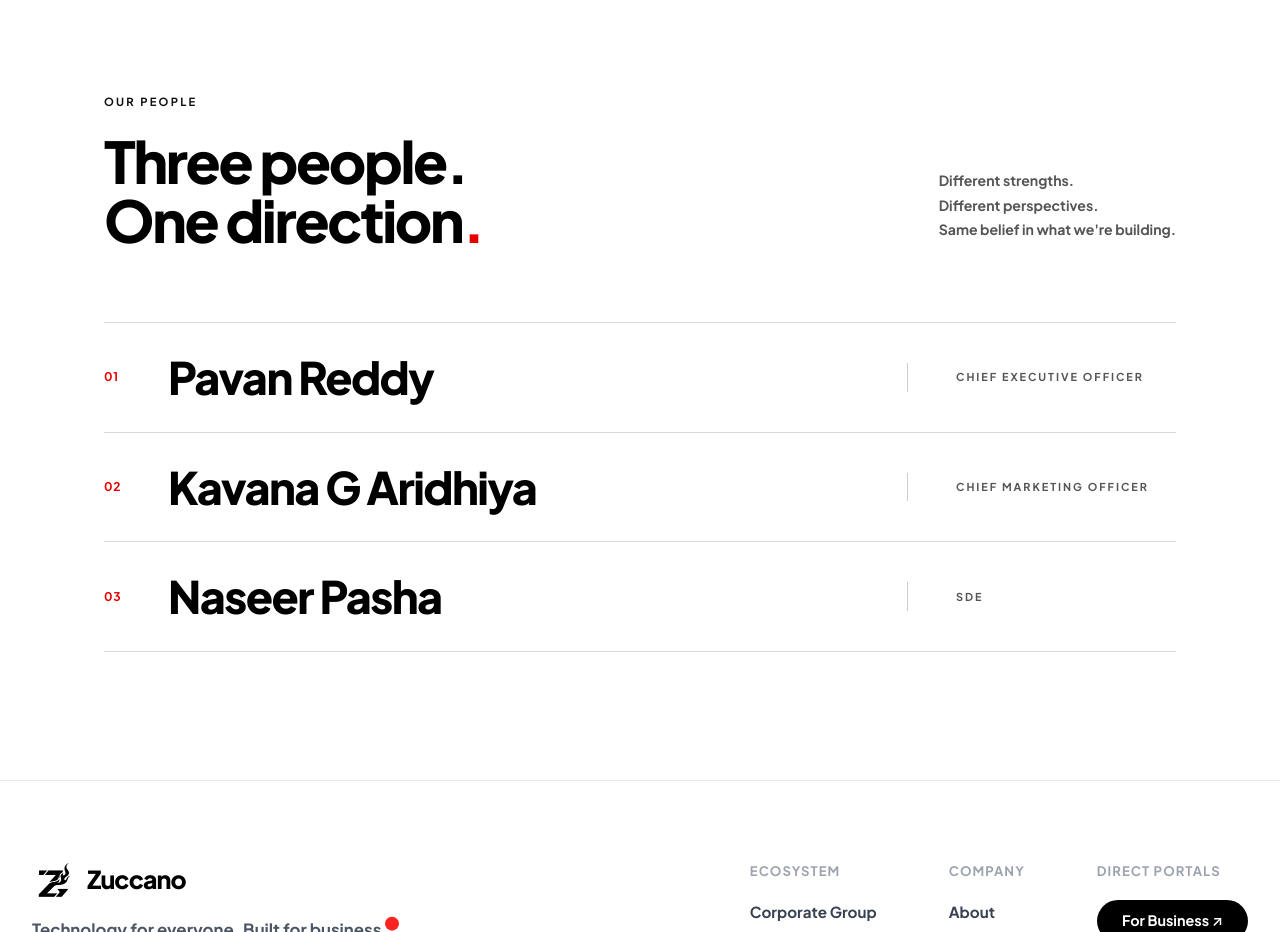
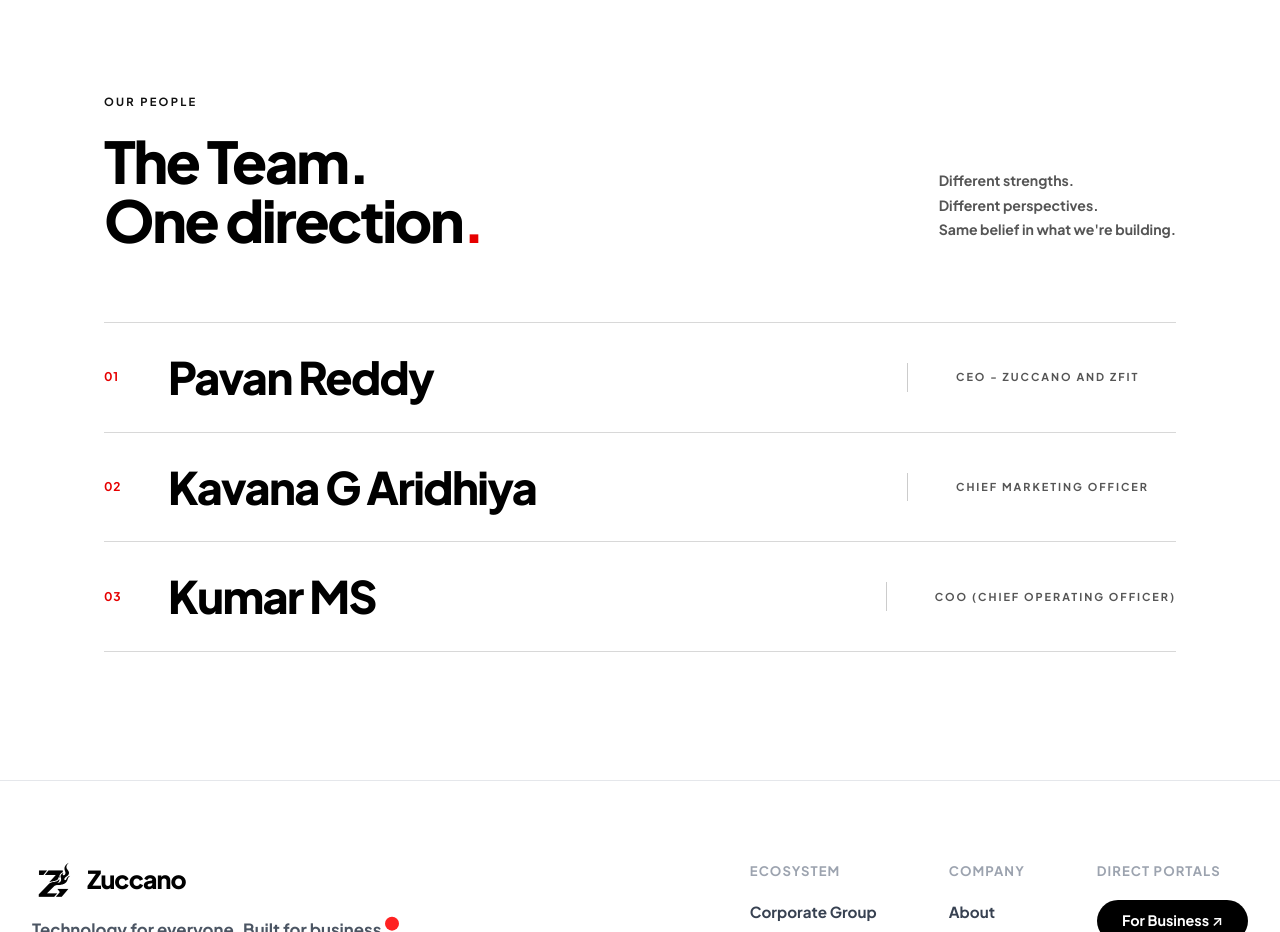
Before and after one commit to Zuccan/Zuccan.com, a React (Vite) app in the folder frontend/: page / in a window 1280 px wide. Shown: the part 2500-3432 px from the top of the page. Built offline with nearby package versions, Linux system fonts and the light colour scheme; a web font is replaced by a local one.

Commit message:
update: refresh leadership team details and roles in TeamSection

```diff
--- a/frontend/src/components/parent/TeamSection/TeamSection.jsx
+++ b/frontend/src/components/parent/TeamSection/TeamSection.jsx
@@ -6,7 +6,7 @@
   {
     num: '01',
     name: 'Pavan Reddy',
-    role: 'Chief Executive Officer',
+    role: 'CEO - Zuccano and Zfit ',
     img: '/team-ayaan.jpg',
   },
   {
@@ -17,8 +17,8 @@
   },
   {
     num: '03',
-    name: 'Naseer Pasha',
-    role: 'Sde',
+    name: 'Kumar MS',
+    role: 'COO (Chief Operating Officer) ',
     img: '/team-sameer.jpg',
   },
 ];
@@ -51,7 +51,7 @@
               viewport={{ once: true }}
               transition={{ duration: 0.7, ease: [0.16, 1, 0.3, 1] }}
             >
-              Three people.{' '}
+              The Team.{' '}
               <span className="team-title-block">
                 One direction<span className="team-dot">.</span>
               </span>
```
